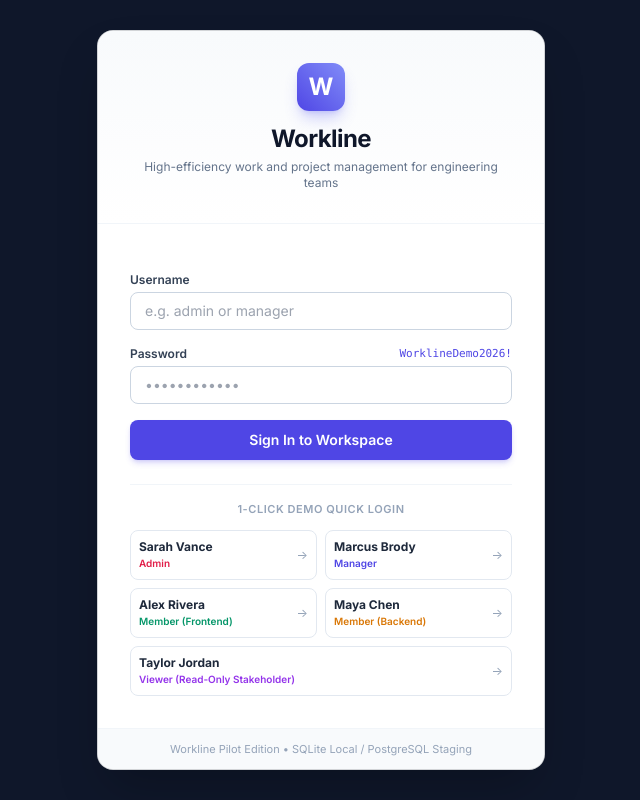
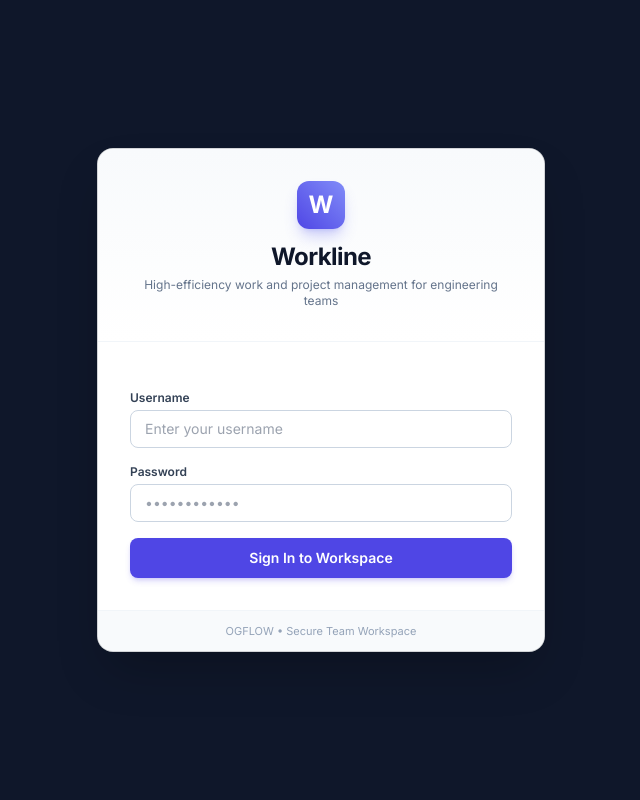
Before and after one commit to Jayraj513/Task-Managment, a Django app: page /login/ in a window 1280 px wide. Shown: the whole page, without its empty margins (319-959 px from the left). Run offline with Django 5.2, Linux system fonts and the light colour scheme; some libraries are stand-ins or nearby versions.

Commit message:
Remove demo data and demo login switcher, preserve real team accounts and projects

```diff
--- a/apps/accounts/views.py
+++ b/apps/accounts/views.py
@@ -14,15 +14,8 @@ def login_view(request):
 
     error_message = None
     if request.method == 'POST':
-        # Check for demo quick-switch or standard form submission
         username = request.POST.get('username', '').strip()
         password = request.POST.get('password', '')
-
-        # Support quick one-click demo login
-        quick_user = request.POST.get('quick_user')
-        if quick_user in ['admin', 'manager', 'alex', 'maya', 'taylor']:
-            username = quick_user
-            password = 'WorklineDemo2026!'
 
         user = authenticate(request, username=username, password=password)
         if user is not None:
--- a/templates/accounts/login.html
+++ b/templates/accounts/login.html
@@ -34,7 +34,7 @@
             id="username"
             name="username"
             required
-            placeholder="e.g. admin or manager"
+            placeholder="Enter your username"
             class="w-full px-3.5 py-2 text-sm border border-slate-300 rounded-lg focus:ring-2 focus:ring-indigo-500 focus:outline-none transition-all"
           >
         </div>
@@ -42,7 +42,6 @@
         <div>
           <div class="flex items-center justify-between mb-1">
             <label for="password" class="block text-xs font-semibold text-slate-700">Password</label>
-            <span class="text-[11px] text-indigo-600 font-mono">WorklineDemo2026!</span>
           </div>
           <input
             type="password"
@@ -61,86 +60,11 @@
           Sign In to Workspace
         </button>
       </form>
-
-      <!-- 1-Click Demo Accounts Quick Switcher -->
-      <div class="pt-4 border-t border-slate-100">
-        <div class="text-[11px] font-semibold text-slate-400 uppercase tracking-wider text-center mb-3">
-          1-Click Demo Quick Login
-        </div>
-
-        <form method="POST" action="{% url 'login' %}" class="grid grid-cols-2 gap-2 text-xs">
-          {% csrf_token %}
-          <button
-            type="submit"
-            name="quick_user"
-            value="admin"
-            class="p-2 border border-slate-200 hover:border-indigo-300 hover:bg-indigo-50/50 rounded-lg text-left transition-colors flex items-center justify-between"
-          >
-            <div>
-              <div class="font-bold text-slate-800">Sarah Vance</div>
-              <div class="text-[10px] text-rose-600 font-semibold">Admin</div>
-            </div>
-            <span class="text-slate-400">&rarr;</span>
-          </button>
-
-          <button
-            type="submit"
-            name="quick_user"
-            value="manager"
-            class="p-2 border border-slate-200 hover:border-indigo-300 hover:bg-indigo-50/50 rounded-lg text-left transition-colors flex items-center justify-between"
-          >
-            <div>
-              <div class="font-bold text-slate-800">Marcus Brody</div>
-              <div class="text-[10px] text-indigo-600 font-semibold">Manager</div>
-            </div>
-            <span class="text-slate-400">&rarr;</span>
-          </button>
-
-          <button
-            type="submit"
-            name="quick_user"
-            value="alex"
-            class="p-2 border border-slate-200 hover:border-indigo-300 hover:bg-indigo-50/50 rounded-lg text-left transition-colors flex items-center justify-between"
-          >
-            <div>
-              <div class="font-bold text-slate-800">Alex Rivera</div>
-              <div class="text-[10px] text-emerald-600 font-semibold">Member (Frontend)</div>
-            </div>
-            <span class="text-slate-400">&rarr;</span>
-          </button>
-
-          <button
-            type="submit"
-            name="quick_user"
-            value="maya"
-            class="p-2 border border-slate-200 hover:border-indigo-300 hover:bg-indigo-50/50 rounded-lg text-left transition-colors flex items-center justify-between"
-          >
-            <div>
-              <div class="font-bold text-slate-800">Maya Chen</div>
-              <div class="text-[10px] text-amber-600 font-semibold">Member (Backend)</div>
-            </div>
-            <span class="text-slate-400">&rarr;</span>
-          </button>
-
-          <button
-            type="submit"
-            name="quick_user"
-            value="taylor"
-            class="col-span-2 p-2 border border-slate-200 hover:border-indigo-300 hover:bg-indigo-50/50 rounded-lg text-left transition-colors flex items-center justify-between"
-          >
-            <div>
-              <div class="font-bold text-slate-800">Taylor Jordan</div>
-              <div class="text-[10px] text-purple-600 font-semibold">Viewer (Read-Only Stakeholder)</div>
-            </div>
-            <span class="text-slate-400">&rarr;</span>
-          </button>
-        </form>
-      </div>
     </div>
 
     <!-- Footer Note -->
     <div class="px-8 py-3 bg-slate-50 border-t border-slate-100 text-center text-[11px] text-slate-400">
-      Workline Pilot Edition &bull; SQLite Local / PostgreSQL Staging
+      OGFLOW &bull; Secure Team Workspace
     </div>
   </div>
 </div>
```
Also changed, not shown: test_smoke.py (+51 -60 lines), db.sqlite3, 1 other file.
